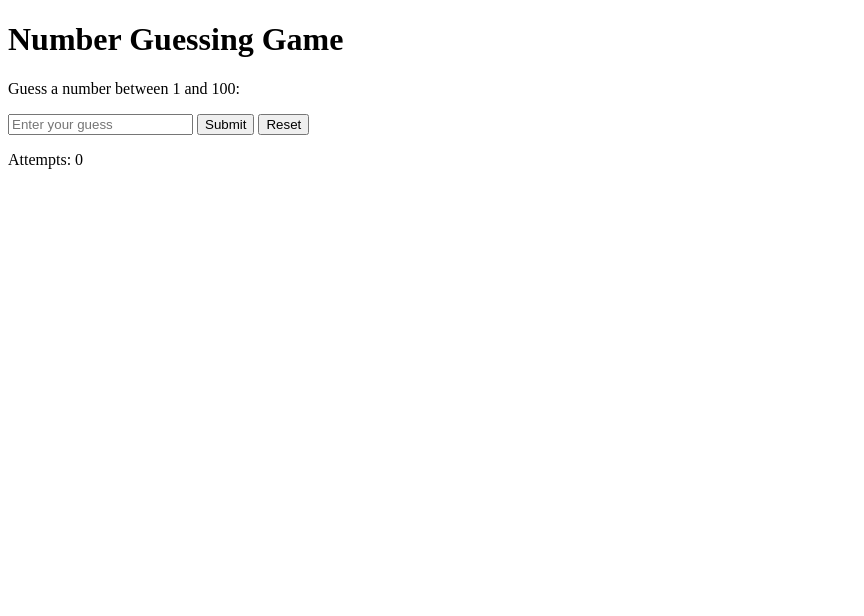
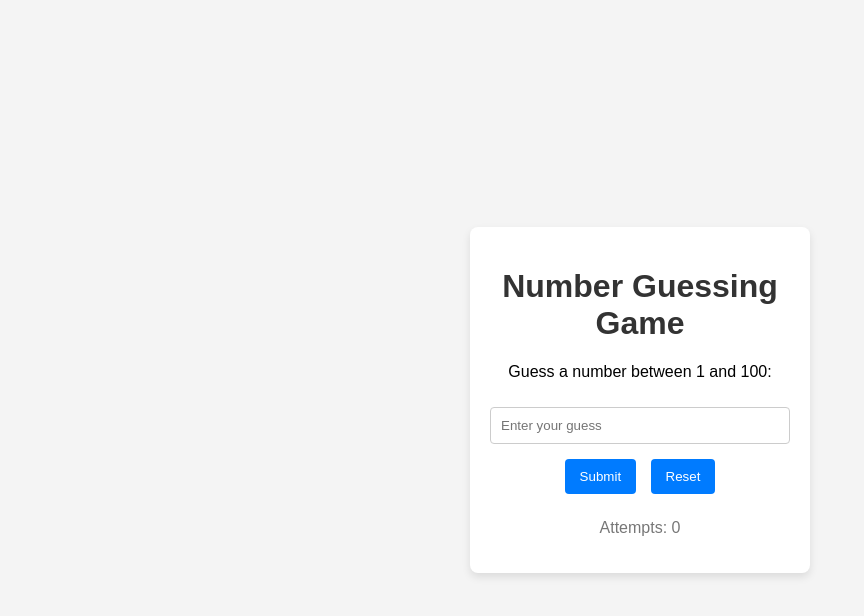
Before and after one commit to NickiMash17/number_guessing_game, a plain HTML site: page index.html in a window 1280 px wide. Shown: the whole page, without its empty margins (0-864 px from the left). Drawn offline with Linux system fonts and the light colour scheme.

Commit message:
added css

```diff
--- a/index.html
+++ b/index.html
@@ -4,6 +4,7 @@
   <meta charset="UTF-8">
   <meta name="viewport" content="width=device-width, initial-scale=1.0">
   <title>Number Guessing Game</title>
+  <link rel="stylesheet" href="style.css">
 
 </head>
 <body>
--- /dev/null
+++ b/style.css
@@ -0,0 +1,54 @@
+body {
+    font-family: Arial, sans-serif;
+    background-color: #f4f4f4;
+    display: flex;
+    justify-content: center;
+    align-items: center;
+    height: 100vh;
+    margin: 0;
+  }
+
+  .container {
+    text-align: center;
+    background: white;
+    padding: 20px;
+    border-radius: 8px;
+    box-shadow: 0px 4px 8px rgba(0, 0, 0, 0.1);
+    width: 300px;
+  }
+
+  h1 {
+    color: #333;
+  }
+
+  input {
+    padding: 10px;
+    margin: 10px 0;
+    width: calc(100% - 22px);
+    border: 1px solid #ccc;
+    border-radius: 4px;
+  }
+
+  button {
+    padding: 10px 15px;
+    margin: 5px;
+    background-color: #007bff;
+    color: white;
+    border: none;
+    border-radius: 4px;
+    cursor: pointer;
+  }
+
+  button:hover {
+    background-color: #0056b3;
+  }
+
+  #message {
+    color: #555;
+    margin-top: 20px;
+    font-size: 1.1rem;
+  }
+
+  #attempts {
+    color: #777;
+  }
```
